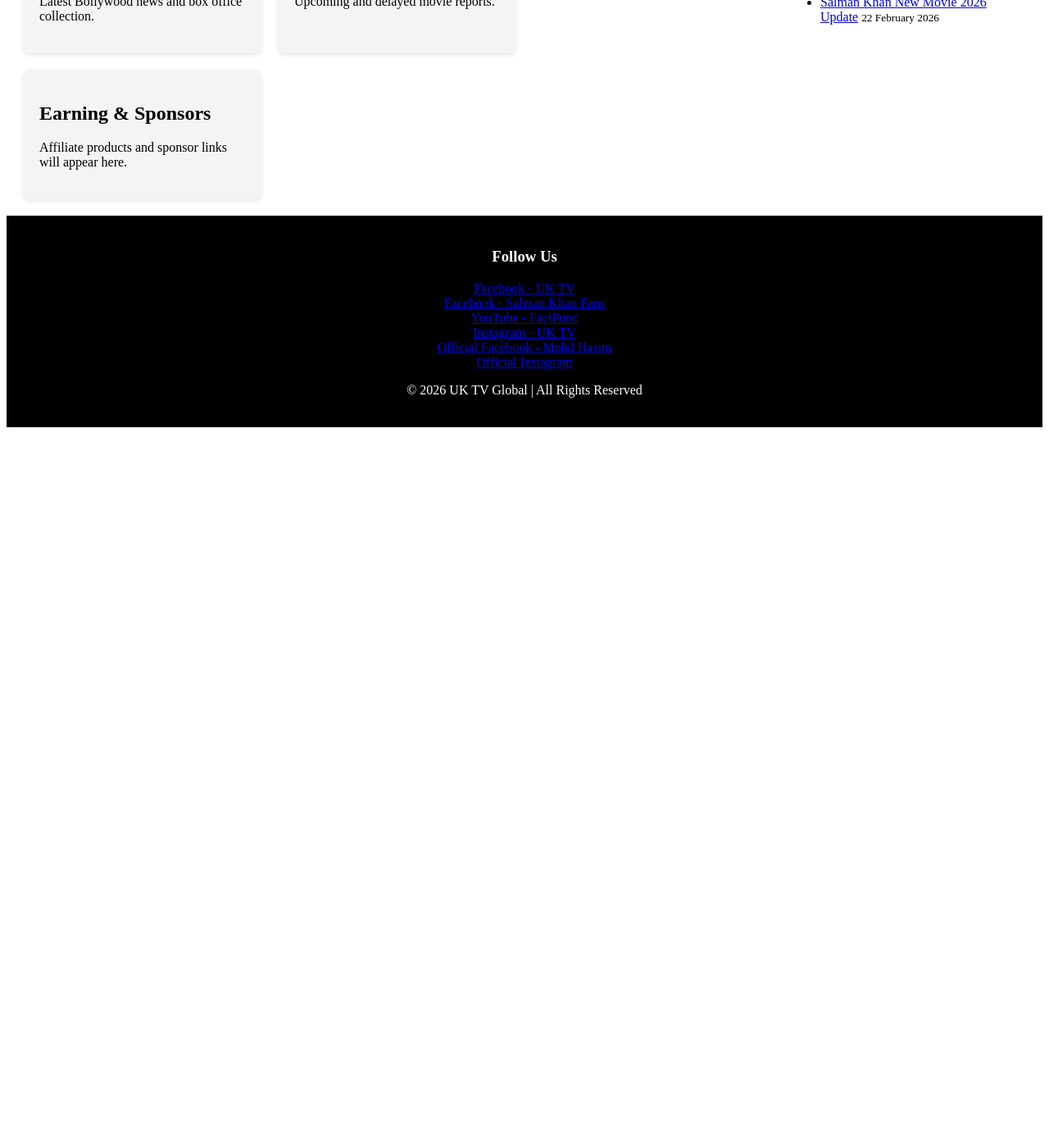
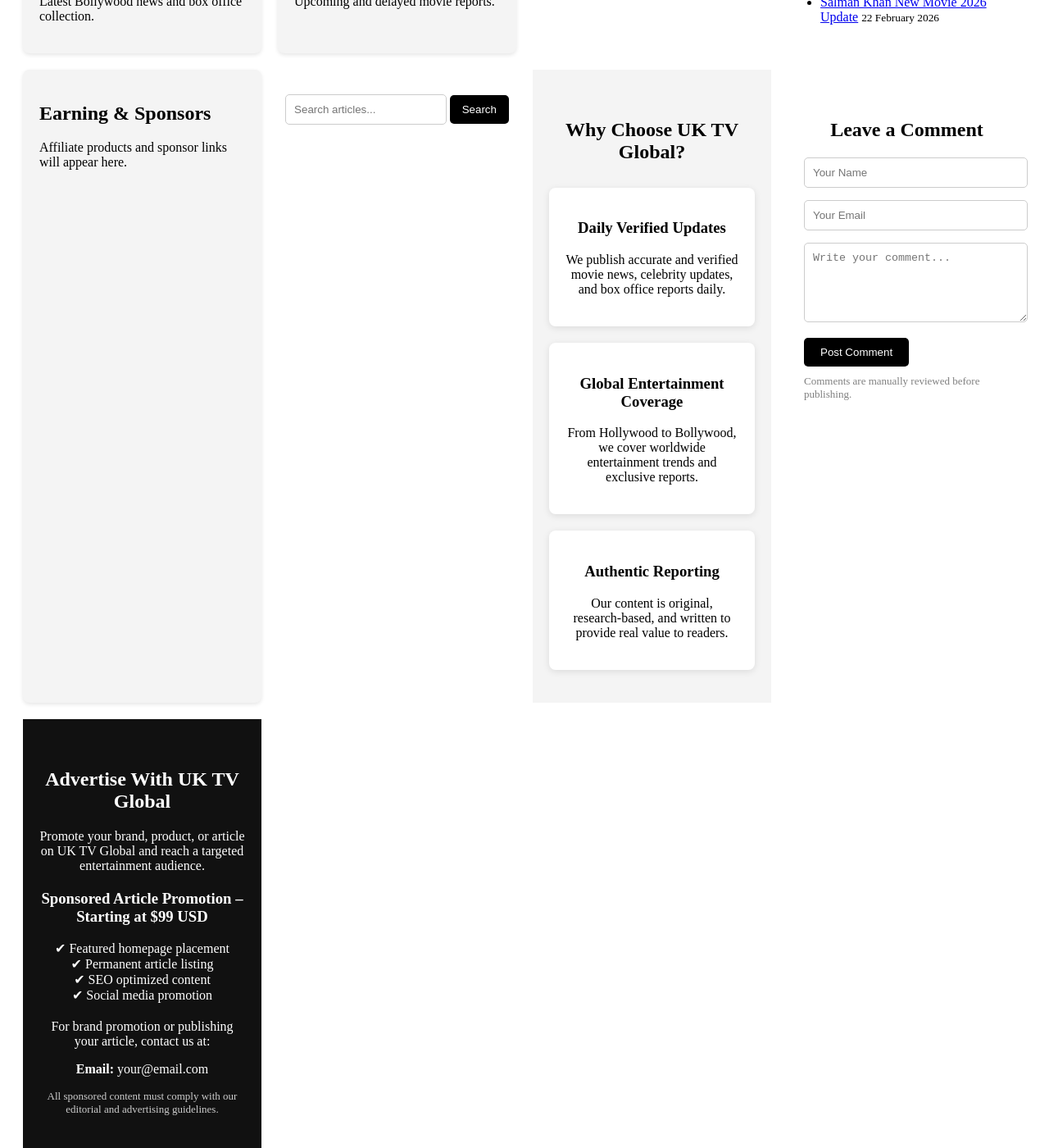
Before and after one commit to mohdhasim5589-netizen/global-movie-news, a Jekyll site: the page built from index.html, in a window 1280 px wide and 1400 px high, scrolled down 627 px. Shown: the whole window at 82% size. Built offline with Jekyll 4.4.1, drawn with Linux system fonts in a browser that asks for light colours; before the commit the page ends 1156 px from its top, so only the background shows below that.

Commit message:
Update index.html

```diff
--- a/index.html
+++ b/index.html
@@ -48,5 +48,93 @@
 <h2>Earning & Sponsors</h2>
 <p>Affiliate products and sponsor links will appear here.</p>
 </div>
+<!-- ================= SEARCH BAR ================= -->
+<div style="text-align:center; margin:30px 0;">
+  <form action="#" method="get">
+    <input type="text" placeholder="Search articles..." style="padding:10px; width:60%; max-width:400px; border-radius:5px; border:1px solid #ccc;">
+    <button type="submit" style="padding:10px 15px; background:#000; color:white; border:none; border-radius:5px;">Search</button>
+  </form>
+</div>
 
+
+<!-- ================= FEATURES SECTION ================= -->
+<section style="padding:40px 20px; background:#f4f4f4; text-align:center;">
+  <h2 style="margin-bottom:30px;">Why Choose UK TV Global?</h2>
+
+  <div style="display:flex; flex-wrap:wrap; justify-content:center; gap:20px;">
+
+    <div style="background:white; padding:20px; width:300px; border-radius:8px; box-shadow:0 2px 8px rgba(0,0,0,0.1);">
+      <h3>Daily Verified Updates</h3>
+      <p>We publish accurate and verified movie news, celebrity updates, and box office reports daily.</p>
+    </div>
+
+    <div style="background:white; padding:20px; width:300px; border-radius:8px; box-shadow:0 2px 8px rgba(0,0,0,0.1);">
+      <h3>Global Entertainment Coverage</h3>
+      <p>From Hollywood to Bollywood, we cover worldwide entertainment trends and exclusive reports.</p>
+    </div>
+
+    <div style="background:white; padding:20px; width:300px; border-radius:8px; box-shadow:0 2px 8px rgba(0,0,0,0.1);">
+      <h3>Authentic Reporting</h3>
+      <p>Our content is original, research-based, and written to provide real value to readers.</p>
+    </div>
+
+  </div>
+</section>
+
+
+<!-- ================= COMMENT SECTION (FOR POSTS) ================= -->
+<section style="padding:40px 20px;">
+  <h2 style="text-align:center;">Leave a Comment</h2>
+
+  <form style="max-width:600px; margin:20px auto;">
+
+    <input type="text" placeholder="Your Name" required
+    style="width:100%; padding:10px; margin-bottom:15px; border-radius:5px; border:1px solid #ccc;">
+
+    <input type="email" placeholder="Your Email" required
+    style="width:100%; padding:10px; margin-bottom:15px; border-radius:5px; border:1px solid #ccc;">
+
+    <textarea rows="5" placeholder="Write your comment..." required
+    style="width:100%; padding:10px; margin-bottom:15px; border-radius:5px; border:1px solid #ccc;"></textarea>
+
+    <button type="submit"
+    style="padding:10px 20px; background:#000; color:white; border:none; border-radius:5px;">
+      Post Comment
+    </button>
+
+    <p style="margin-top:10px; font-size:13px; color:gray;">
+      Comments are manually reviewed before publishing.
+    </p>
+
+  </form>
+</section>
+
+
+<!-- ================= ADVERTISE / SPONSORED SECTION ================= -->
+<section style="padding:40px 20px; background:#111; color:white; text-align:center;">
+  <h2>Advertise With UK TV Global</h2>
+
+  <p style="max-width:700px; margin:15px auto;">
+    Promote your brand, product, or article on UK TV Global and reach a targeted entertainment audience.
+  </p>
+
+  <h3 style="margin-top:20px;">Sponsored Article Promotion – Starting at $99 USD</h3>
+
+  <ul style="list-style:none; padding:0; margin-top:15px;">
+    <li>✔ Featured homepage placement</li>
+    <li>✔ Permanent article listing</li>
+    <li>✔ SEO optimized content</li>
+    <li>✔ Social media promotion</li>
+  </ul>
+
+  <p style="margin-top:20px;">
+    For brand promotion or publishing your article, contact us at:
+  </p>
+
+  <p><strong>Email:</strong> your@email.com</p>
+
+  <p style="font-size:13px; color:#ccc;">
+    All sponsored content must comply with our editorial and advertising guidelines.
+  </p>
+</section>
 </div>
```
